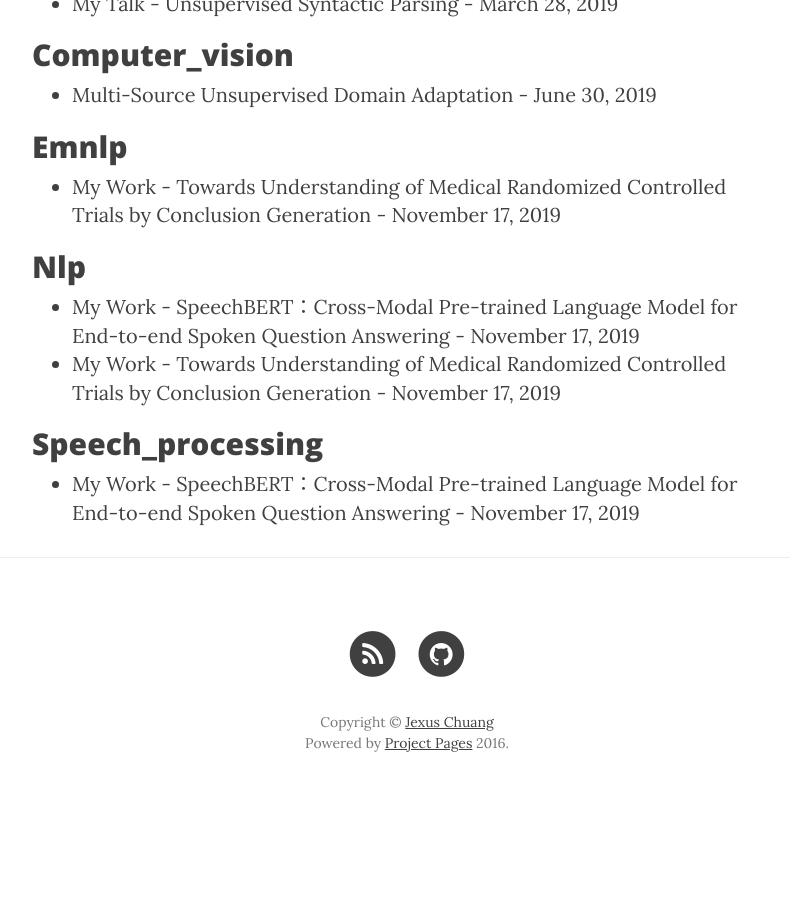
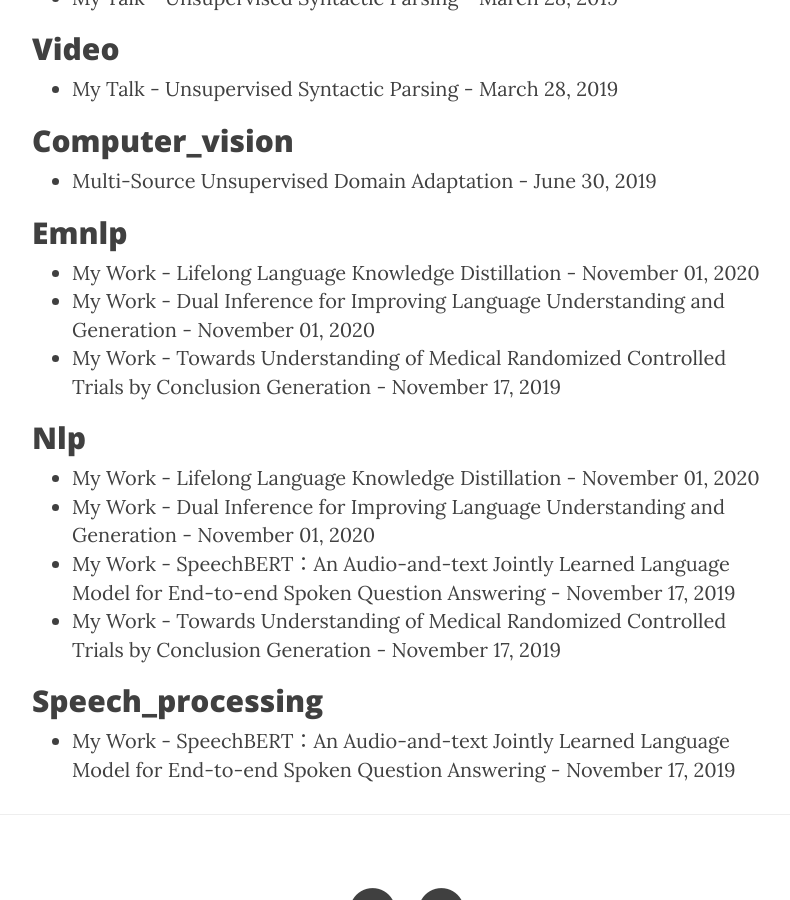
Before and after one commit to voidism/voidism.github.io, a Jekyll site: the page built from search/index.html, in a window 1280 px wide and 900 px high, scrolled down 4471 px. Shown: the whole window, without its empty margins (233-1023 px from the left). Built offline with Jekyll 4.4.1, drawn with Linux system fonts in a browser that asks for light colours; nearby versions of some CDN libraries; before the commit the page ends 5290 px from its top, so only the background shows below that; some of the changed lines change nothing that is shown; some of the changed text lies outside the part shown.

Commit message:
add newest papers

```diff
--- a/_posts/2019-11-17-SpeechBERT.markdown
+++ b/_posts/2019-11-17-SpeechBERT.markdown
@@ -1,24 +1,26 @@
 ---
 layout:     post
-title:     My Work - SpeechBERT：Cross-Modal Pre-trained Language Model for End-to-end Spoken Question Answering
+title:     My Work - SpeechBERT：An Audio-and-text Jointly Learned Language Model for End-to-end Spoken Question Answering
 author:     Jexus
 tags: 		nlp speech_processing deep_learning
-subtitle:   跨模度預訓練＆端到端語音問答模型
+subtitle:   Interspeech 2020 conference paper
 category:  project
 ---
 
-# [SpeechBERT: Cross-Modal Pre-trained Language Model for End-to-end Spoken Question Answering](https://arxiv.org/abs/1910.11559)
+# [SpeechBERT: An Audio-and-text Jointly Learned Language Model for End-to-end Spoken Question Answering](https://arxiv.org/abs/1910.11559)
 
-Authors: [**Yung-Sung Chuang (me)**](https://voidism.github.io/), [Chi-Liang Liu](https://github.com/Liangtaiwan), and [Hung-Yi Lee](http://speech.ee.ntu.edu.tw/~tlkagk/index.html)
+> Updated in 2020/11/01 after published in Interspeech 2020
+
+Authors: [**Yung-Sung Chuang (me)**](https://voidism.github.io/), [Chi-Liang Liu](https://github.com/Liangtaiwan), [Hung-Yi Lee](http://speech.ee.ntu.edu.tw/~tlkagk/index.html), and [Lin-shan Lee](http://speech.ee.ntu.edu.tw/previous_version/lslNew.htm)
 
 ArXiv: [https://arxiv.org/abs/1910.11559](https://arxiv.org/abs/1910.11559)
 
 ## Introduction
 
-While end-to-end models for spoken language understanding tasks have been explored recently, there is still no end-to-end model for spoken question answering (SQA) tasks, which would be catastrophically influenced by speech recognition errors. Meanwhile, pre-trained language models, such as BERT, have performed successfully in text question answering. To bring this advantage of pre-trained language models into spoken question answering, we propose SpeechBERT, a cross-modal transformer-based pre-trained language model. As the first exploration in end-to-end SQA models, our results matched the performance of conventional approaches that fed with output text from ASR and only slightly fell behind pre-trained language models, showing the potential of end-to-end SQA models.
+While various end-to-end models for spoken language understanding tasks have been explored recently, this paper is probably the first known attempt to challenge the very difficult task of end-to-end spoken question answering (SQA). Learning from the very successful BERT model for various text processing tasks, here we proposed an audio-and-text jointly learned SpeechBERT model. This model outperformed the conventional approach of cascading ASR with the following text question answering (TQA) model on datasets including ASR errors in answer spans, because the end-to-end model was shown to be able to extract information out of audio data before ASR produced errors. When ensembling the proposed end-to-end model with the cascade architecture, even better performance was achieved. In addition to the potential of end-to-end SQA, the SpeechBERT can also be considered for many other spoken language understanding tasks just as BERT for many text processing tasks.
 
 
-## Summary in Chinese
+## TL;DR in Chinese (for 1st version)
 
 以往 Spoken Question Answering (SQA) 的 dataset 都需要先把語音用 ASR 語音辨識轉成文字之後，再當成一般的文字 QA dataset，接 QA model 下去做。然而前人指出，經過 ASR 後的文字因為包含辨識錯誤，會使得 SQA 的正確率與一般純文字 QA 相比大幅的降低 (甚至20%，如下圖)。
 
--- /dev/null
+++ b/_posts/2020-11-01-DualInf.markdown
@@ -0,0 +1,23 @@
+---
+layout:     post
+title:     My Work - Dual Inference for Improving Language Understanding and Generation
+author:     Jexus
+tags: 		EMNLP nlp deep_learning
+subtitle:   EMNLP 2020 findings paper
+category:  abstract
+---
+
+# Dual Inference for Improving Language Understanding and Generation
+
+This is my work accepted by the EMNLP 2020 (findings paper).
+
+## TL;DR
+
+We improve the performance of NLU and NLG by leveraging the duality between NLU and NLG in inference time. Our method can improve NLU/NLG without re-training the models, considering larger and larger pre-trained models are brought to the world.
+
+
+- arXiv: https://arxiv.org/abs/2010.04246
+- github: https://github.com/MiuLab/DuaLUG
+
+## Abstract
+Natural language understanding (NLU) and Natural language generation (NLG) tasks hold a strong dual relationship, where NLU aims at predicting semantic labels based on natural language utterances and NLG does the opposite. The prior work mainly focused on exploiting the duality in model training in order to obtain the models with better performance. However, regarding the fast-growing scale of models in the current NLP area, sometimes we may have difficulty retraining whole NLU and NLG models. To better address the issue, this paper proposes to leverage the duality in the inference stage without the need of retraining. The experiments on three benchmark datasets demonstrate the effectiveness of the proposed method in both NLU and NLG, providing the great potential of practical usage.
--- /dev/null
+++ b/_posts/2020-11-01-L2KD.markdown
@@ -0,0 +1,26 @@
+---
+layout:     post
+title:     My Work - Lifelong Language Knowledge Distillation
+author:     Jexus
+tags: 		EMNLP nlp deep_learning
+subtitle:   EMNLP 2020 long paper
+category:  abstract
+---
+
+# Lifelong Language Knowledge Distillation
+
+This is my work accepted by the EMNLP 2020 conference (long paper).
+
+## TL;DR
+
+Catastrophic forgetting problem in lifelong language learning (LLL) could be mitigated if lifelong language learners are continuously learning from different teachers (mainly for language generation, w/ seq-KD & word-KD).
+
+
+- arXiv: https://arxiv.org/abs/2010.02123
+- github: https://github.com/voidism/L2KD
+- video: https://youtu.be/t3Ee5fA8mCo
+
+![](https://i.imgur.com/InjiUve.png)
+
+## Abstract
+It is challenging to perform lifelong language learning (LLL) on a stream of different tasks without any performance degradation comparing to the multi-task counterparts. To address this issue, we present Lifelong Language Knowledge Distillation (L2KD), a simple but efficient method that can be easily applied to existing LLL architectures in order to mitigate the degradation. Specifically, when the LLL model is trained on a new task, we assign a teacher model to first learn the new task, and pass the knowledge to the LLL model via knowledge distillation. Therefore, the LLL model can better adapt to the new task while keeping the previously learned knowledge. Experiments show that the proposed L2KD consistently improves previous state-of-the-art models, and the degradation comparing to multi-task models in LLL tasks is well mitigated for both sequence generation and text classification tasks.
```
